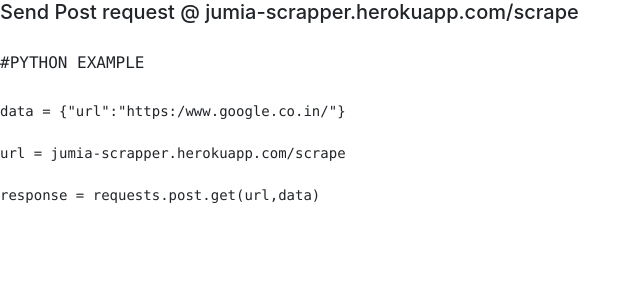
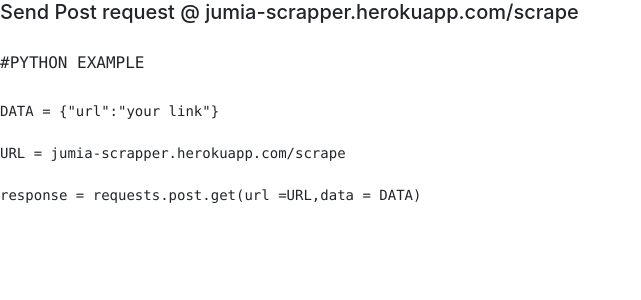
Before and after one commit to derhnyel/jumiascrapper, a Django app: page / in a window 1280 px wide. Shown: the top 300 px of the page, without its empty margins (0-641 px from the left). Run offline with Django 3.2, Linux system fonts and the light colour scheme; some libraries are stand-ins or nearby versions.

Commit message:
Update index.html

```diff
--- a/product/templates/product/index.html
+++ b/product/templates/product/index.html
@@ -12,11 +12,11 @@
 
 <pre><code class="json language-json">
 <h6>#PYTHON EXAMPLE</h6>
-data = {"url":"https:/www.google.co.in/"}
+DATA = {"url":"your link"}
 
-url = jumia-scrapper.herokuapp.com/scrape
+URL = jumia-scrapper.herokuapp.com/scrape
 
-response = requests.post.get(url,data)
+response = requests.post.get(url =URL,data = DATA)
 
 </code></pre></h4>
 </div>
```
